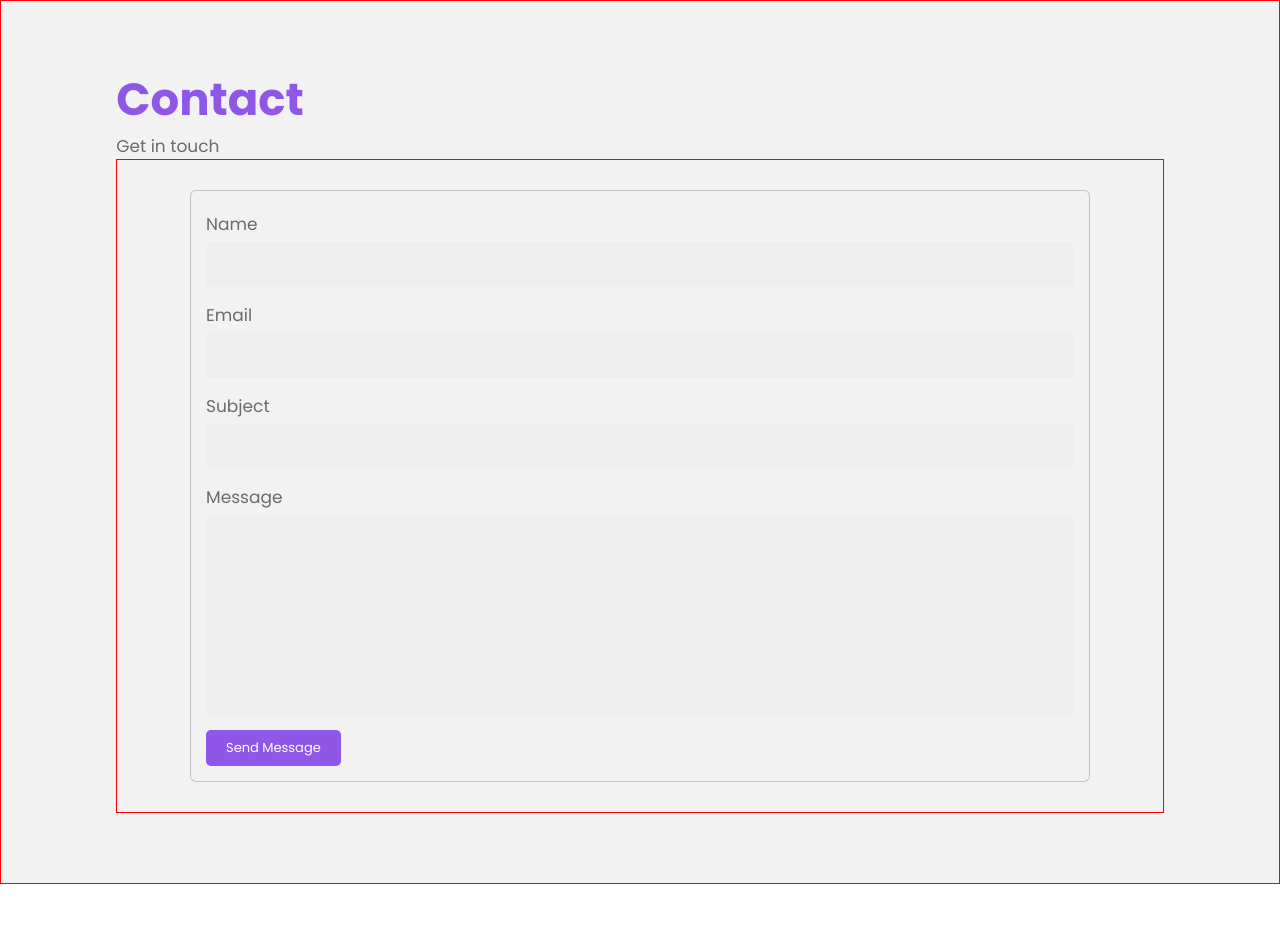
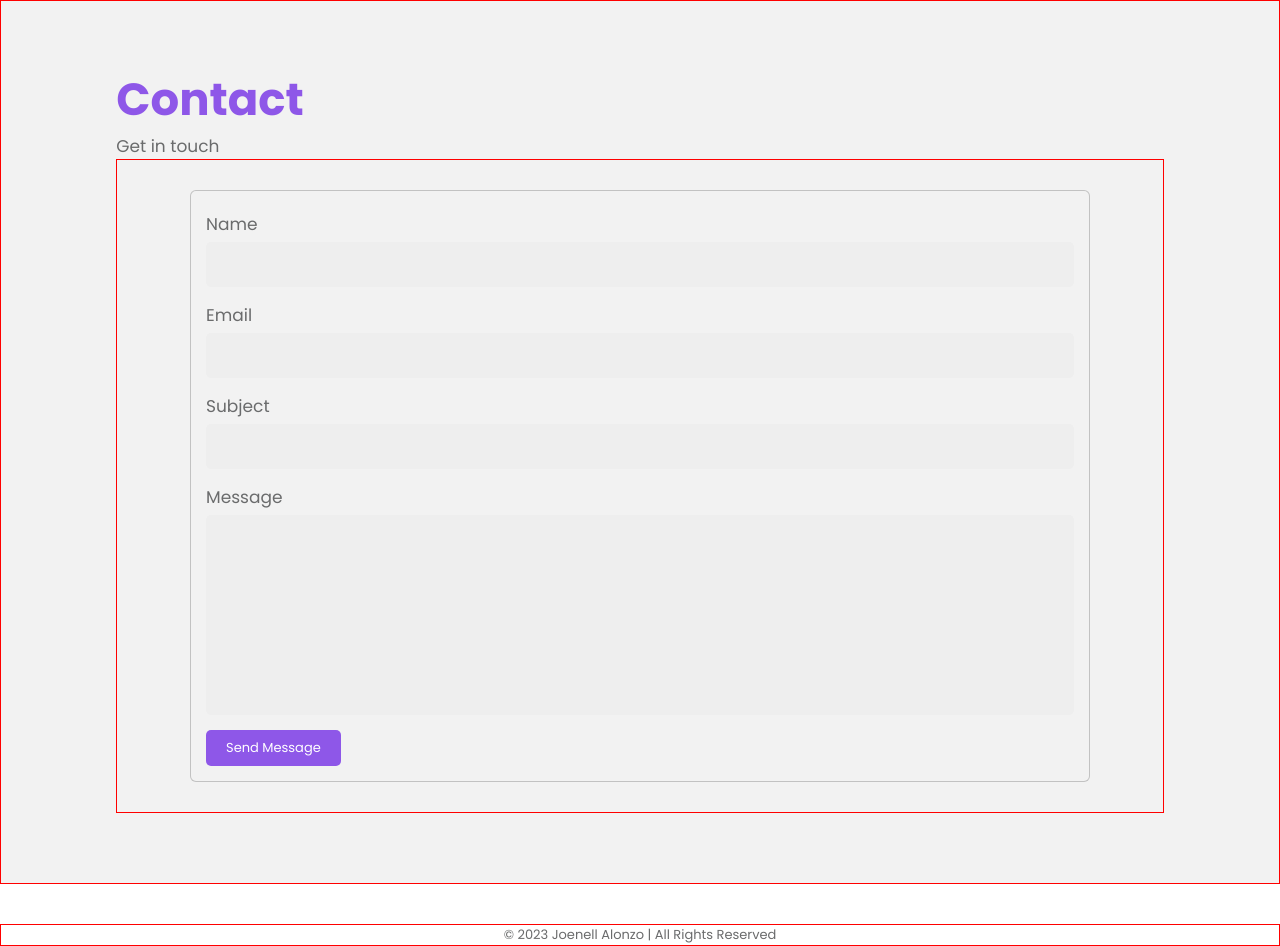
Before and after one commit to alonzojoe/portfolio, a plain HTML site: page index.html in a window 1280 px wide. Shown: the part 3159-4105 px from the top of the page. Before the commit the page ends 4083 px from the top, so only its background shows below. Drawn offline with nearby package versions, Linux system fonts and the light colour scheme.

Commit message:
Added footer section

```diff
--- a/assets/style.css
+++ b/assets/style.css
@@ -478,6 +478,24 @@ header .controls #menu{
     resize: none;
 }
 
+.footer{
+    /* background: var(--bg-light); */
+    border: 1px solid red;
+    padding: 0 5rem;
+    display: flex;
+    justify-content: center;
+    align-items: center;
+}
+
+.footer p{
+    /* border-top: 1px solid var(--card-bg); */
+    max-width: 100%;
+    margin: 0 auto;
+    font-size: 1.3rem;
+    color: var(--text-light);
+}
+
+
 
 
 @media (max-width: 991px) {
--- a/index.html
+++ b/index.html
@@ -340,6 +340,10 @@
 
     </section>
 
+    <footer class="footer" id="footer">
+      <p>© 2023 Joenell Alonzo | All Rights Reserved</p>
+    </footer>
+
     <script src="./assets/main.js"></script>
   </body>
 </html>
```
